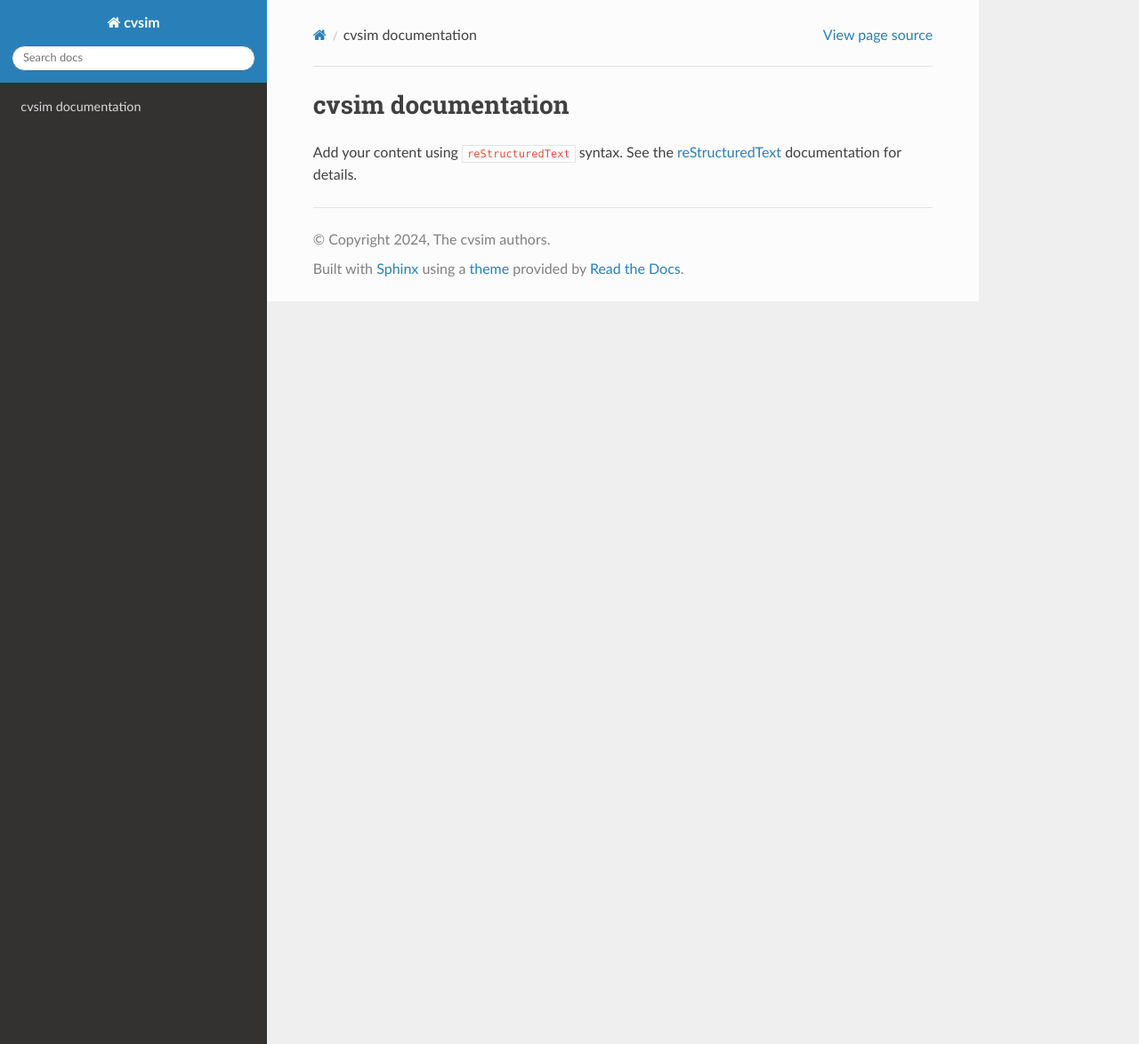
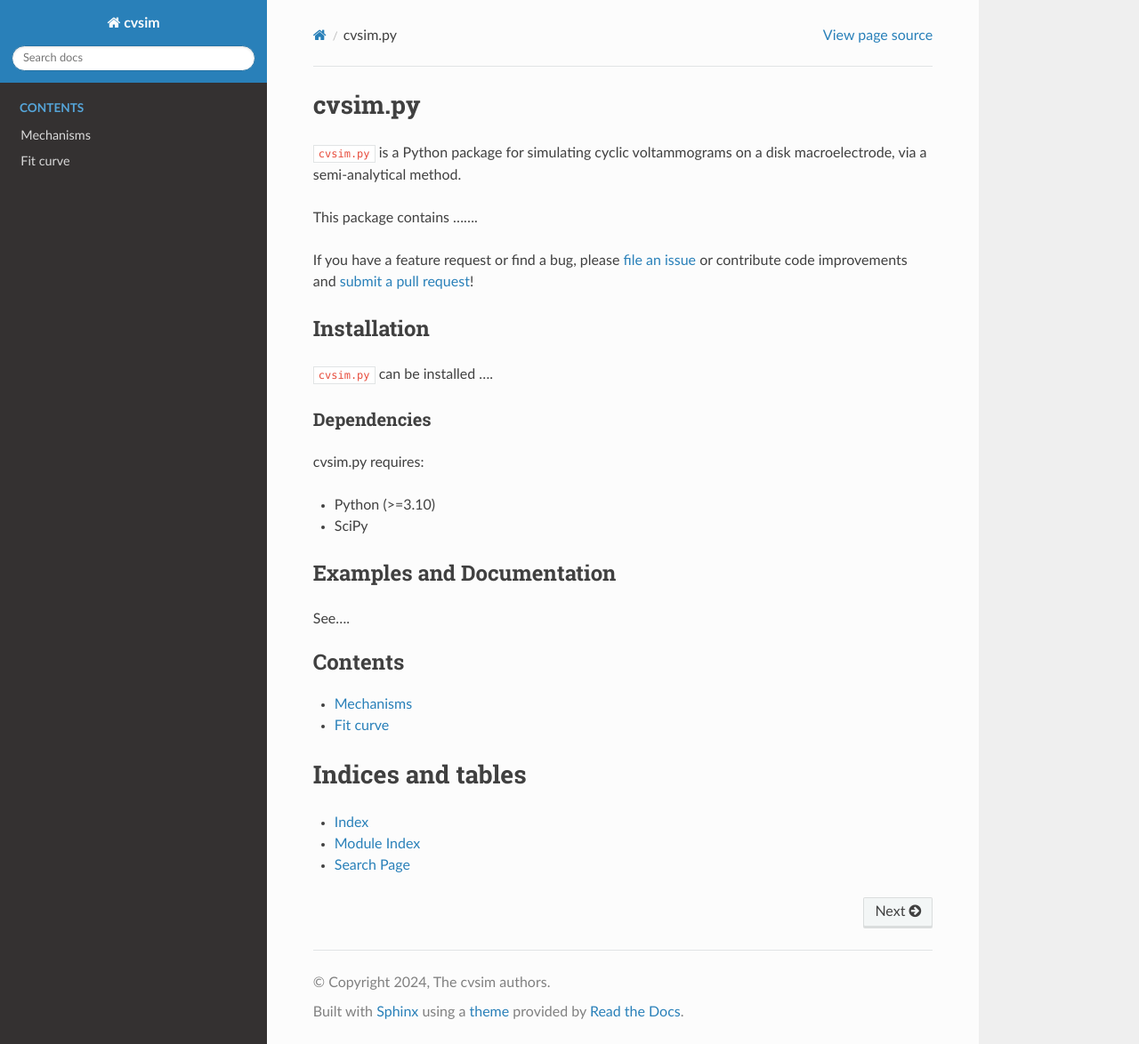
Before and after one commit to ericfell/CVsim, a Sphinx documentation site: the page built from docs/source/index.rst, in a window 1280 px wide and 1174 px high. Shown: the whole window at 89% size. Built offline with Sphinx 7.4.7 and the Read the Docs theme 3.1.0, drawn with Linux system fonts in a browser that asks for light colours.

Commit message:
add .rst docs for modules

```diff
--- /dev/null
+++ b/docs/source/fit_curve.rst
@@ -0,0 +1,5 @@
+Fit curve
+=============
+
+.. automodule:: src.cvsim.fit_curve
+   :members:
--- a/docs/source/index.rst
+++ b/docs/source/index.rst
@@ -3,14 +3,55 @@
    You can adapt this file completely to your liking, but it should at least
    contain the root `toctree` directive.
 
-cvsim documentation
+cvsim.py
 ===================
 
-Add your content using ``reStructuredText`` syntax. See the
-`reStructuredText <https://www.sphinx-doc.org/en/master/usage/restructuredtext/index.html>`_
-documentation for details.
+:code:`cvsim.py` is a Python package for simulating cyclic voltammograms on a disk macroelectrode,
+via a semi-analytical method.
+
+This package contains .......
+
+
+If you have a feature request or find a bug, please
+`file an issue <https://github.com/ericfell/cvsim/issues>`_
+or contribute code improvements and
+`submit a pull request <https://help.github.com/articles/creating-a-pull-request-from-a-fork/>`_!
+
+
+Installation
+------------
+
+:code:`cvsim.py` can be installed ....
+
+
+Dependencies
+~~~~~~~~~~~~
+
+cvsim.py requires:
+
+-   Python (>=3.10)
+-   SciPy
+
+
+Examples and Documentation
+---------------------------
+
+See....
+
 
 
 .. toctree::
    :maxdepth: 2
-   :caption: Contents:
+   :caption: Contents
+
+   mechanisms
+   fit_curve
+
+
+
+Indices and tables
+==================
+
+* :ref:`genindex`
+* :ref:`modindex`
+* :ref:`search`
--- /dev/null
+++ b/docs/source/mechanisms.rst
@@ -0,0 +1,5 @@
+Mechanisms
+=============
+
+.. automodule:: src.cvsim.mechanisms
+   :members:
```
Also changed, not shown: docs/source/conf.py (line endings or trailing spaces).
